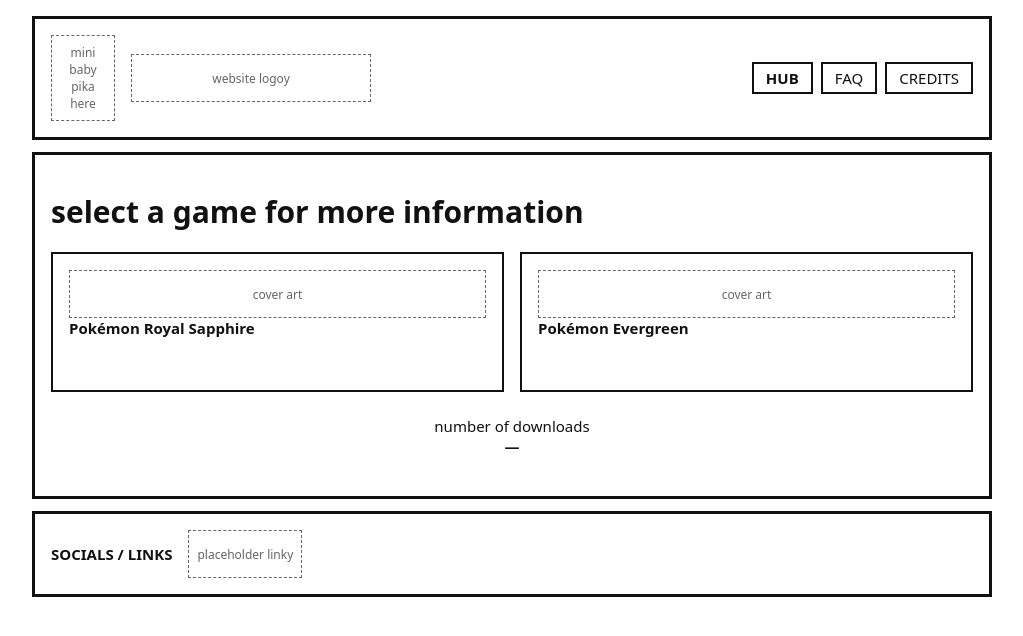
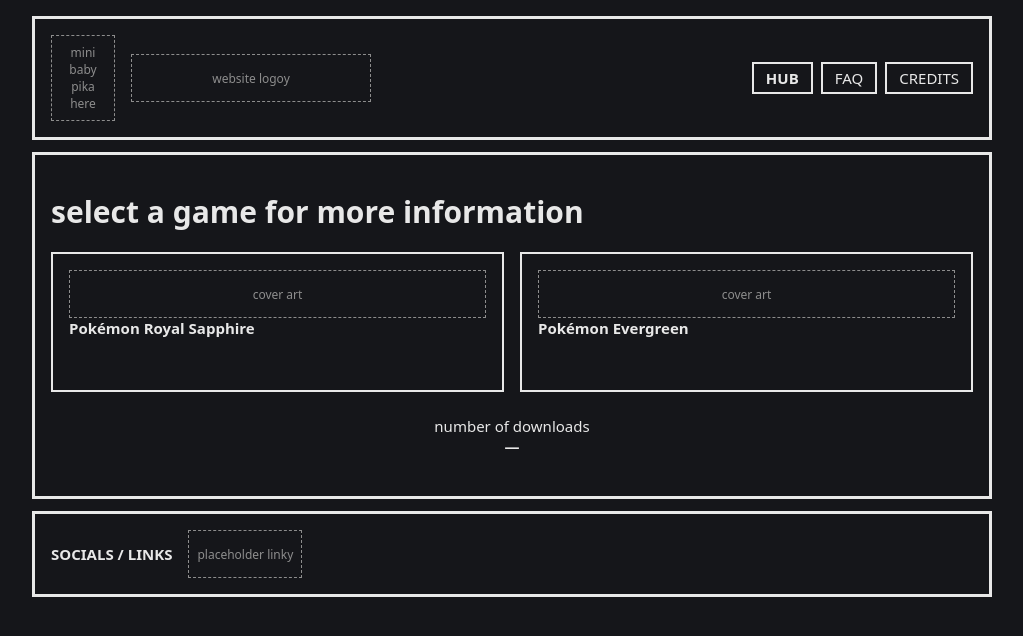
Before and after one commit to shockinglygongas/shockinglygongas.github.io, a Next.js app: page / in a window 1280 px wide. Shown: the top 636 px of the page, without its empty margins (128-1151 px from the left). Built offline with nearby package versions, Linux system fonts and the light colour scheme.

Commit message:
Use dark theme

```diff
--- a/app/globals.css
+++ b/app/globals.css
@@ -1,8 +1,9 @@
 :root {
-	--ink: #111;
-	--line: #111;
-	--muted: #666;
-	--bg: #fff;
+	color-scheme: dark;
+	--ink: #e8e8e8;
+	--line: #e8e8e8;
+	--muted: #8d8d8d;
+	--bg: #15161a;
 }
 
 * {
```
